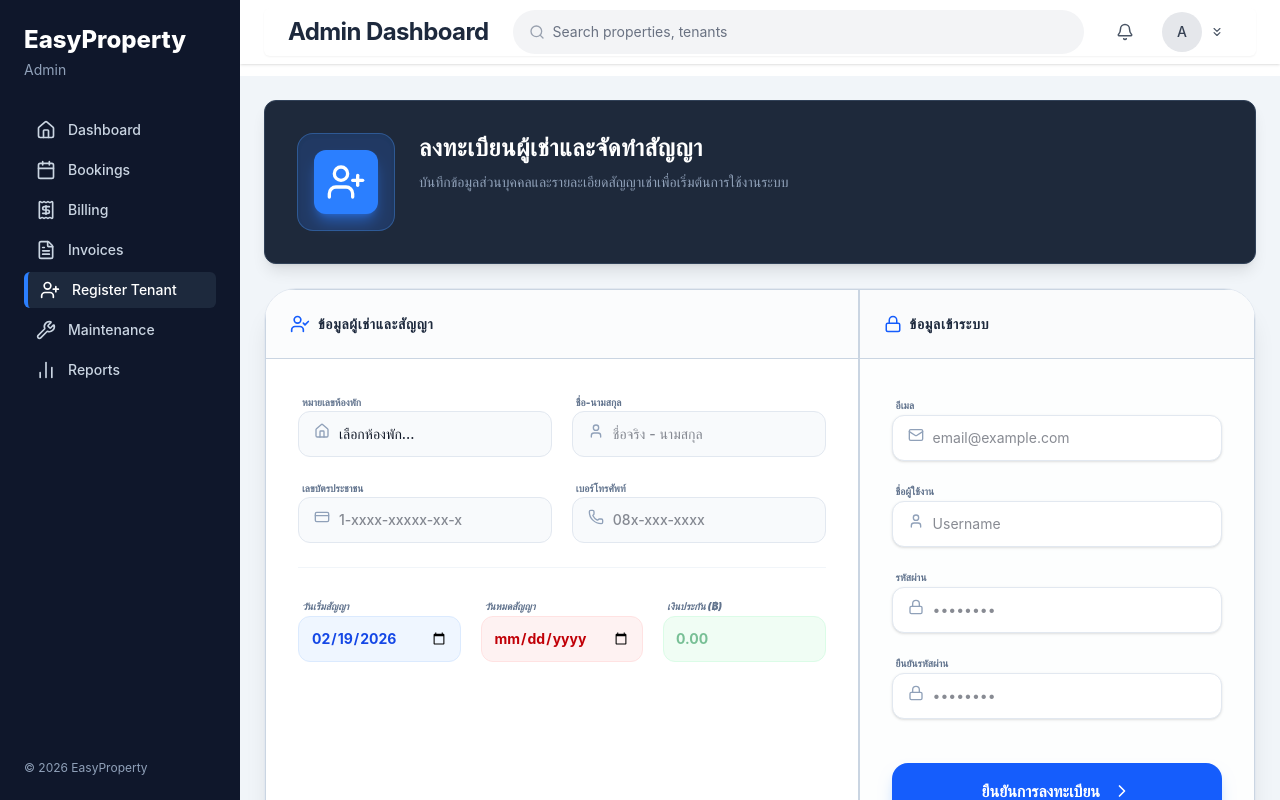
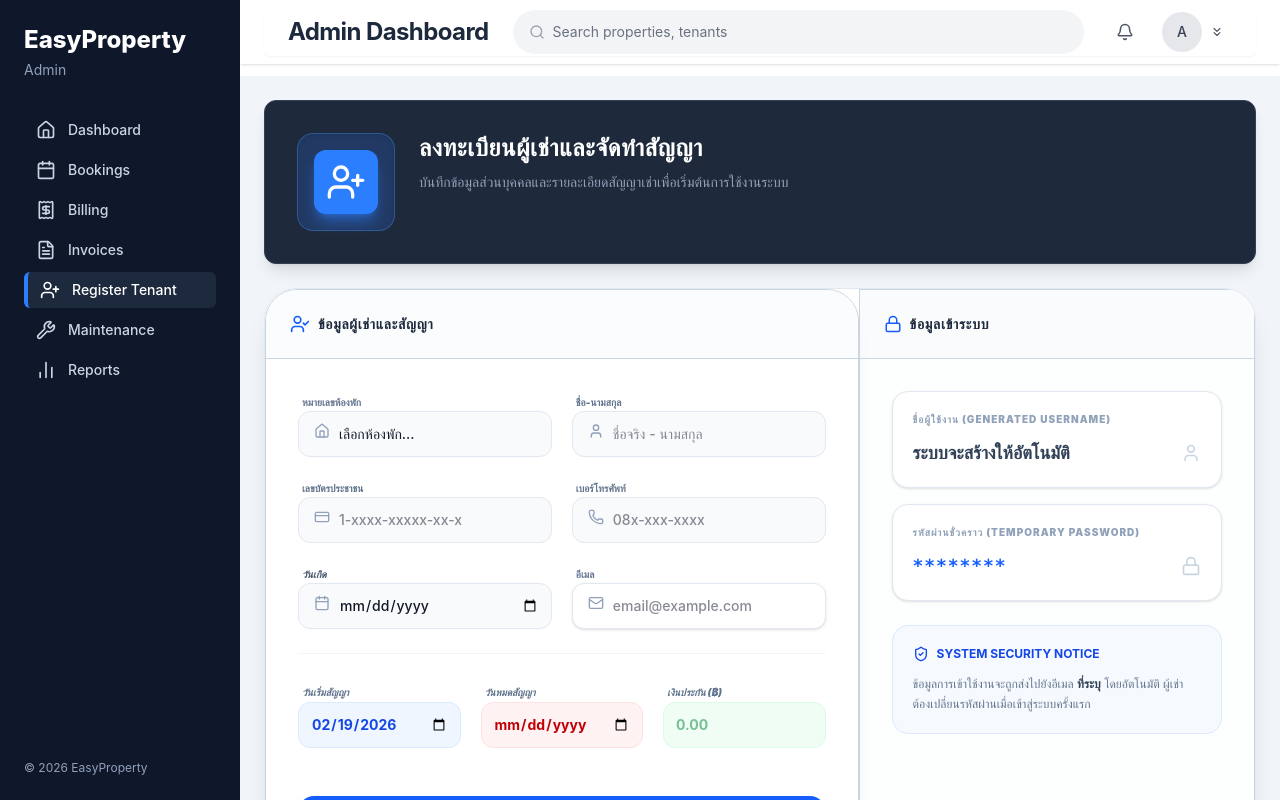
Before and after one commit to kam345678/EasyProperty, a Next.js app in the folder frontend/: page /admin/Register in a window 1280 px wide. Built offline with nearby package versions, Linux system fonts and the light colour scheme; no server answers.

Commit message:
fix register flex box

```diff
--- a/frontend/src/app/admin/Register/page.tsx
+++ b/frontend/src/app/admin/Register/page.tsx
@@ -56,8 +56,8 @@ export default function RegisterTenantPage() {
           {/* --- Main Content Area (2 Boxes ติดกัน) --- */}
           <form onSubmit={handleSubmit} className="flex flex-col lg:flex-row items-stretch gap-0 bg-white rounded-[2rem] shadow-xl border border-slate-200 overflow-hidden font-sans">
 
-            {/* Box 1: ฝั่งซ้าย (ข้อมูลผู้เช่า) */}
-            <div className="lg:flex-[1.5] flex flex-col border border-slate-300">
+            {/* Box 1: ข้อมูลผู้เช่า (ฝั่งซ้าย) */}
+            <div className="lg:flex-[1.5] flex flex-col border border-slate-300 rounded-[2rem] overflow-hidden bg-white shadow-xl">
               <div className="p-6 border-b border-slate-300 bg-slate-50/50 flex items-center gap-2 font-black text-slate-800 uppercase text-sm tracking-wider">
                 <UserCheck size={20} className="text-blue-600" />
                 <span>ข้อมูลผู้เช่าและสัญญา</span>
@@ -76,6 +76,7 @@ export default function RegisterTenantPage() {
                       </select>
                     </div>
                   </div>
+
                   <div className="space-y-2">
                     <label className="text-[10px] font-black text-slate-500 uppercase ml-1">ชื่อ-นามสกุล</label>
                     <div className="relative">
@@ -83,6 +84,7 @@ export default function RegisterTenantPage() {
                       <input name="fullName" value={formData.fullName || ''} required onChange={handleInputChange} placeholder="ชื่อจริง - นามสกุล" className="w-full p-3 pl-10 bg-slate-50 border border-slate-200 rounded-xl outline-none focus:bg-white focus:border-blue-500" />
                     </div>
                   </div>
+
                   <div className="space-y-2">
                     <label className="text-[10px] font-black text-slate-500 uppercase ml-1">เลขบัตรประชาชน</label>
                     <div className="relative">
@@ -90,11 +92,29 @@ export default function RegisterTenantPage() {
                       <input name="idCard" value={formData.idCard || ''} required onChange={handleInputChange} placeholder="1-xxxx-xxxxx-xx-x" className="w-full p-3 pl-10 bg-slate-50 border border-slate-200 rounded-xl outline-none focus:bg-white focus:border-blue-500" />
                     </div>
                   </div>
+
                   <div className="space-y-2">
                     <label className="text-[10px] font-black text-slate-500 uppercase ml-1">เบอร์โทรศัพท์</label>
                     <div className="relative">
                       <Phone className="absolute left-4 top-3 text-slate-400" size={16} />
                       <input name="phone" value={formData.phone || ''} required onChange={handleInputChange} placeholder="08x-xxx-xxxx" className="w-full p-3 pl-10 bg-slate-50 border border-slate-200 rounded-xl outline-none focus:bg-white focus:border-blue-500" />
+                    </div>
+                  </div>
+
+                  {/* เพิ่มวันเกิด */}
+                  <div className="space-y-2">
+                    <label className="text-[10px] font-black text-slate-500 uppercase ml-1 italic text-slate-600">วันเกิด</label>
+                    <div className="relative">
+                      <Calendar className="absolute left-4 top-3 text-slate-400" size={16} />
+                      <input type="date" name="birthDate" value={formData.birthDate || ''} required onChange={handleInputChange} className="w-full p-3 pl-10 bg-slate-50 border border-slate-200 rounded-xl outline-none focus:bg-white focus:border-blue-500" />
+                    </div>
+                  </div>
+
+                  <div className="space-y-2">
+                    <label className="text-[10px] font-black text-slate-500 uppercase ml-1">อีเมล</label>
+                    <div className="relative">
+                      <Mail className="absolute left-4 top-3 text-slate-400" size={16} />
+                      <input type="email" name="email" value={formData.email || ''} required onChange={handleInputChange} placeholder="email@example.com" className="w-full p-3 pl-10 bg-white border border-slate-200 rounded-xl outline-none focus:border-blue-500 text-sm shadow-sm" />
                     </div>
                   </div>
                 </div>
@@ -115,47 +135,6 @@ export default function RegisterTenantPage() {
                     <input type="number" name="deposit" value={formData.deposit || ''} required onChange={handleInputChange} placeholder="0.00" className="w-full p-3 bg-green-50 border border-green-100 rounded-xl outline-none font-bold text-green-700 text-sm" />
                   </div>
                 </div>
-              </div>
-            </div>
-
-            {/* Box 2: ฝั่งขวา (ข้อมูลเข้าระบบ) */}
-            <div className="lg:flex-1 bg-slate-50/30 flex flex-col border border-slate-300">
-              <div className="p-6 border-b border-slate-300 bg-slate-50/50 flex items-center gap-2 font-black text-slate-800 uppercase text-sm tracking-wider">
-                <Lock size={18} className="text-blue-600" />
-                <span>ข้อมูลเข้าระบบ</span>
-              </div>
-
-              <div className="p-8 space-y-5 flex-1 flex flex-col justify-between">
-                <div className="space-y-4">
-                  <div className="space-y-1">
-                    <label className="text-[10px] font-black text-slate-500 uppercase ml-1">อีเมล</label>
-                    <div className="relative">
-                      <Mail className="absolute left-4 top-3 text-slate-400" size={16} />
-                      <input type="email" name="email" value={formData.email || ''} required onChange={handleInputChange} placeholder="email@example.com" className="w-full p-3 pl-10 bg-white border border-slate-200 rounded-xl outline-none focus:border-blue-500 text-sm shadow-sm" />
-                    </div>
-                  </div>
-                  <div className="space-y-1">
-                    <label className="text-[10px] font-black text-slate-500 uppercase ml-1">ชื่อผู้ใช้งาน</label>
-                    <div className="relative">
-                      <User className="absolute left-4 top-3 text-slate-400" size={16} />
-                      <input type="text" name="username" value={formData.username || ''} required onChange={handleInputChange} placeholder="Username" className="w-full p-3 pl-10 bg-white border border-slate-200 rounded-xl outline-none focus:border-blue-500 text-sm shadow-sm" />
-                    </div>
-                  </div>
-                  <div className="space-y-1">
-                    <label className="text-[10px] font-black text-slate-500 uppercase ml-1">รหัสผ่าน</label>
-                    <div className="relative">
-                      <Lock className="absolute left-4 top-3 text-slate-400" size={16} />
-                      <input type="password" name="password" value={formData.password || ''} required onChange={handleInputChange} placeholder="••••••••" className="w-full p-3 pl-10 bg-white border border-slate-200 rounded-xl outline-none focus:border-blue-500 text-sm shadow-sm" />
-                    </div>
-                  </div>
-                  <div className="space-y-1">
-                    <label className="text-[10px] font-black text-slate-500 uppercase ml-1">ยืนยันรหัสผ่าน</label>
-                    <div className="relative">
-                      <Lock className="absolute left-4 top-3 text-slate-400" size={16} />
-                      <input type="password" name="confirmPassword" value={formData.confirmPassword || ''} required onChange={handleInputChange} placeholder="••••••••" className="w-full p-3 pl-10 bg-white border border-slate-200 rounded-xl outline-none focus:border-blue-500 text-sm shadow-sm" />
-                    </div>
-                  </div>
-                </div>
 
                 <div className="pt-6">
                   <button type="submit" className="w-full bg-blue-600 hover:bg-blue-700 text-white py-4 rounded-2xl font-black text-base shadow-lg shadow-blue-200 flex items-center justify-center gap-3 transition-all active:scale-[0.97] group">
@@ -165,6 +144,53 @@ export default function RegisterTenantPage() {
                 </div>
               </div>
             </div>
+
+           {/* Box 2: ฝั่งขวา (ข้อมูลเข้าระบบจาก Backend) */}
+<div className="lg:flex-1 bg-slate-50/30 flex flex-col border border-slate-300">
+  <div className="p-6 border-b border-slate-300 bg-slate-50/50 flex items-center gap-2 font-black text-slate-800 uppercase text-sm tracking-wider">
+    <Lock size={18} className="text-blue-600" />
+    <span>ข้อมูลเข้าระบบ</span>
+  </div>
+
+  <div className="p-8 space-y-6 flex-1 flex flex-col justify-center">
+    {/* ส่วนแสดง Username ที่ระบบเจนให้ */}
+    <div className="space-y-4">
+      <div className="p-5 bg-white border border-slate-200 rounded-2xl shadow-sm space-y-3">
+        <p className="text-[10px] font-black text-slate-400 uppercase tracking-widest">ชื่อผู้ใช้งาน (Generated Username)</p>
+        <div className="flex items-center justify-between">
+          {/* สมมติว่าดึงมาจาก backend: data.username */}
+          <span className="text-lg font-black text-slate-700">{formData.username || 'ระบบจะสร้างให้อัตโนมัติ'}</span>
+          <User size={20} className="text-slate-300" />
+        </div>
+      </div>
+
+      <div className="p-5 bg-white border border-slate-200 rounded-2xl shadow-sm space-y-3">
+        <p className="text-[10px] font-black text-slate-400 uppercase tracking-widest">รหัสผ่านชั่วคราว (Temporary Password)</p>
+        <div className="flex items-center justify-between font-mono">
+          <span className="text-lg font-bold text-blue-600 tracking-wider">********</span>
+          <Lock size={20} className="text-slate-300" />
+        </div>
+      </div>
+    </div>
+
+    {/* คำแนะนำการใช้งาน */}
+    <div className="bg-blue-50/50 border border-blue-100 rounded-2xl p-5 space-y-3">
+      <div className="flex items-center gap-2 text-blue-700 font-bold text-xs uppercase">
+        <ShieldCheck size={16} />
+        System Security Notice
+      </div>
+      <p className="text-xs text-slate-500 leading-relaxed">
+        ข้อมูลการเข้าใช้งานจะถูกส่งไปยังอีเมล <span className="font-bold text-slate-700">{formData.email || 'ที่ระบุ'}</span> โดยอัตโนมัติ
+        ผู้เช่าต้องเปลี่ยนรหัสผ่านเมื่อเข้าสู่ระบบครั้งแรก
+      </p>
+    </div>
+
+    <div className="mt-auto pt-6 border-t border-slate-100 italic text-[10px] text-slate-400 text-center uppercase tracking-tighter">
+      Data will be synchronized with central server
+    </div>
+  </div>
+</div>
+
           </form>
 
           {/* Footer */}
```
Also changed, not shown: 1 other file (tests, documents, lock files or other folders).
